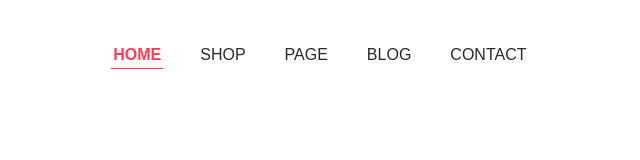
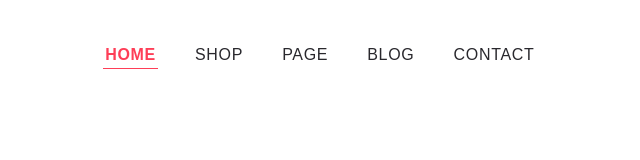
Before and after one commit to alekseikorzh94/marcho, a website: page app/index.html in a window 1280 px wide. Shown: the full height of the page, 300-940 px from the left. Drawn offline with nearby package versions, Linux system fonts and the light colour scheme; files that its build step writes are made by us from their sources.

Commit message:
fix header

```diff
--- a/app/scss/style.scss
+++ b/app/scss/style.scss
@@ -27,11 +27,12 @@
         text-transform: uppercase;
         @extend %quicksand-500;
         border-bottom: 1px solid transparent;
+        letter-spacing: 0.7px;
         &:hover{
             color: $accent;
             border-bottom: 1px solid $accent;
             @extend %quicksand-700;
-
+            letter-spacing: 0.3px;
         }
     }
     &__list-link--active{
```
